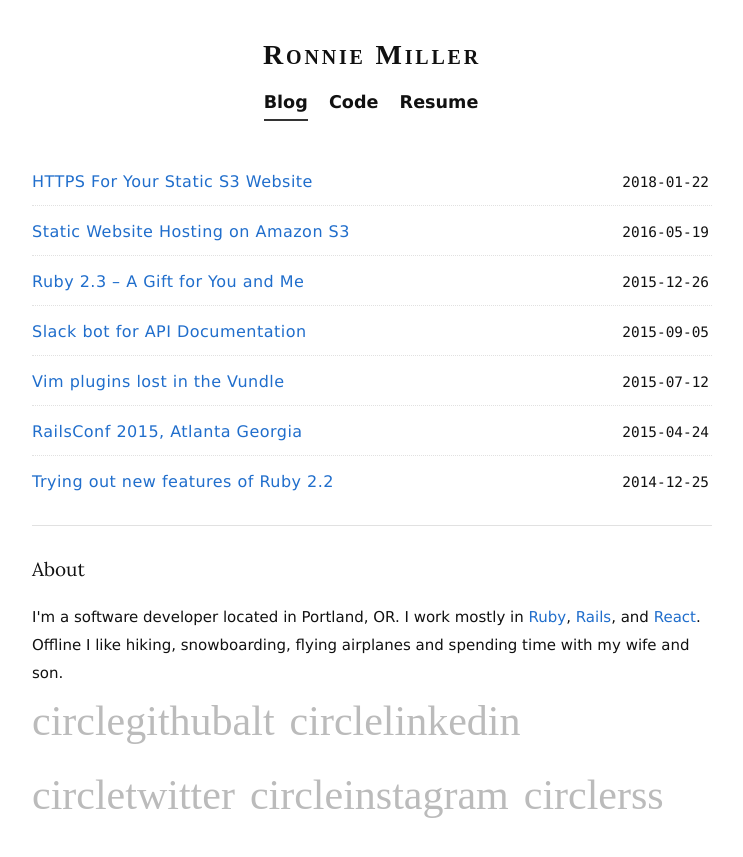
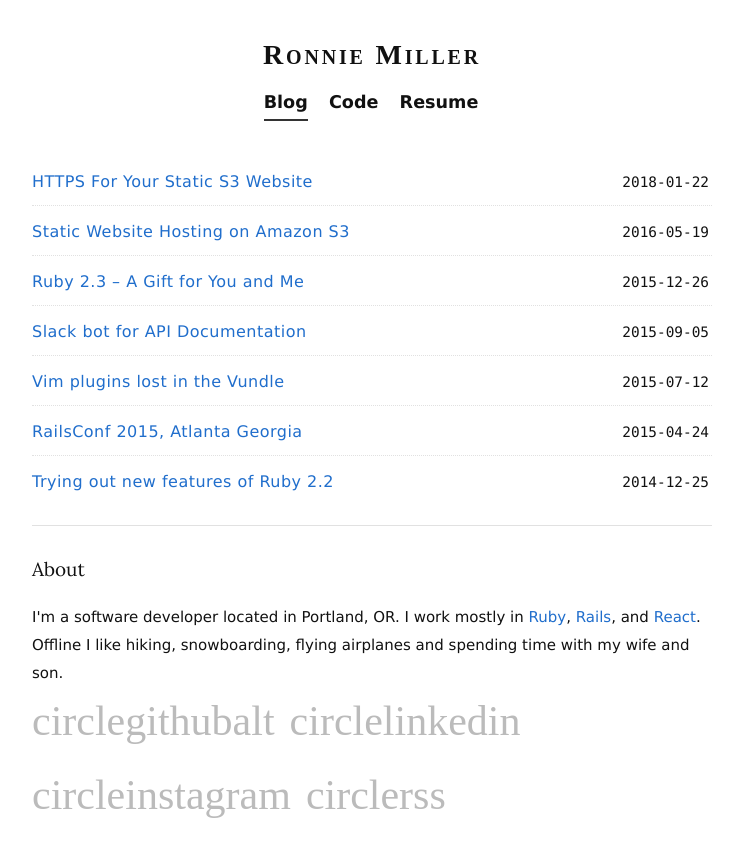
Before and after one commit to mlr/mlr.github.com, a Jekyll site: the page built from index.md, in a window 1280 px wide. Shown: the top 857 px of the page, without its empty margins (268-1011 px from the left). Built offline with Jekyll 4.4.1, drawn with Linux system fonts in a browser that asks for light colours; some web fonts are replaced.

Commit message:
Remove Twitter

```diff
--- a/_includes/footer.html
+++ b/_includes/footer.html
@@ -4,7 +4,6 @@
     <ul id="profiles">
       <li><a href="http://github.com/mlr" class="symbol">circlegithubalt</span></a></li>
       <li><a href="http://linkedin.com/in/ronniemlr" class="symbol">circlelinkedin</span></a></li>
-      <li><a href="http://twitter.com/ronniemlr" class="symbol">circletwitter</span></a></li>
       <li><a href="http://instagram.com/ronniemlr" class="symbol">circleinstagram</span></a></li>
       <li><a href="/{{ site.feed.path }}" class="symbol">circlerss</span></a></li>
     </ul>
```
Also changed, not shown: 10 other files.
